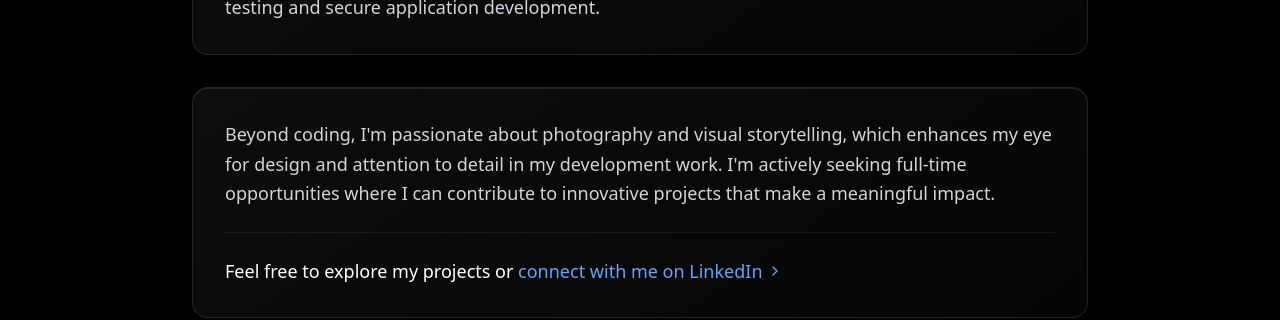
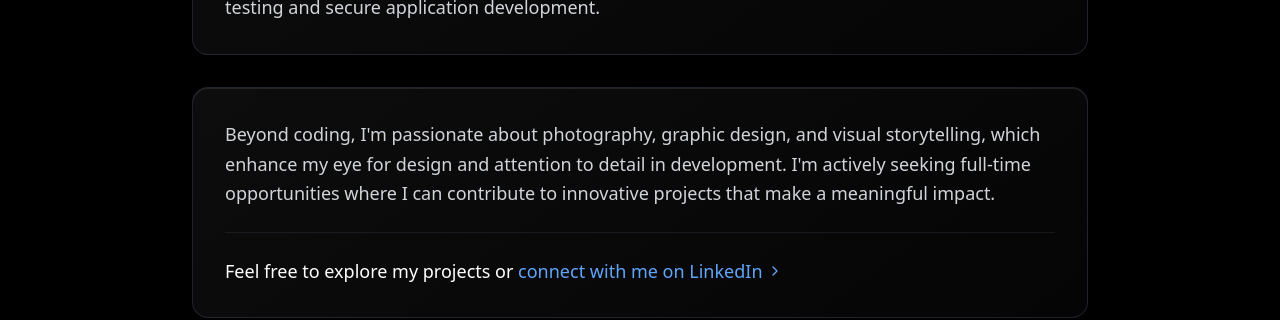
Before and after one commit to sudheerprasannakumarvasetty/Sudheer-Portfolio, a React (Vite) app: page / in a window 1280 px wide. Shown: the part 1320-1640 px from the top of the page. Built offline with nearby package versions, Linux system fonts and the light colour scheme.

Commit message:
Updated App.tsx

```diff
--- a/src/App.tsx
+++ b/src/App.tsx
@@ -400,7 +400,7 @@ function App() {
               }}
             >
               <p className={`text-lg leading-relaxed ${isDarkMode ? 'text-gray-300' : 'text-gray-700'}`}>
-                Beyond coding, I'm passionate about photography and visual storytelling, which enhances my eye for design and attention to detail in my development work. I'm actively seeking full-time opportunities where I can contribute to innovative projects that make a meaningful impact.
+                Beyond coding, I'm passionate about photography, graphic design, and visual storytelling, which enhance my eye for design and attention to detail in development. I'm actively seeking full-time opportunities where I can contribute to innovative projects that make a meaningful impact.
               </p>
               <div className="mt-6 pt-6 border-t border-gray-700/30">
                 <p className={`text-lg font-medium ${isDarkMode ? 'text-white' : 'text-gray-900'}`}>
```
